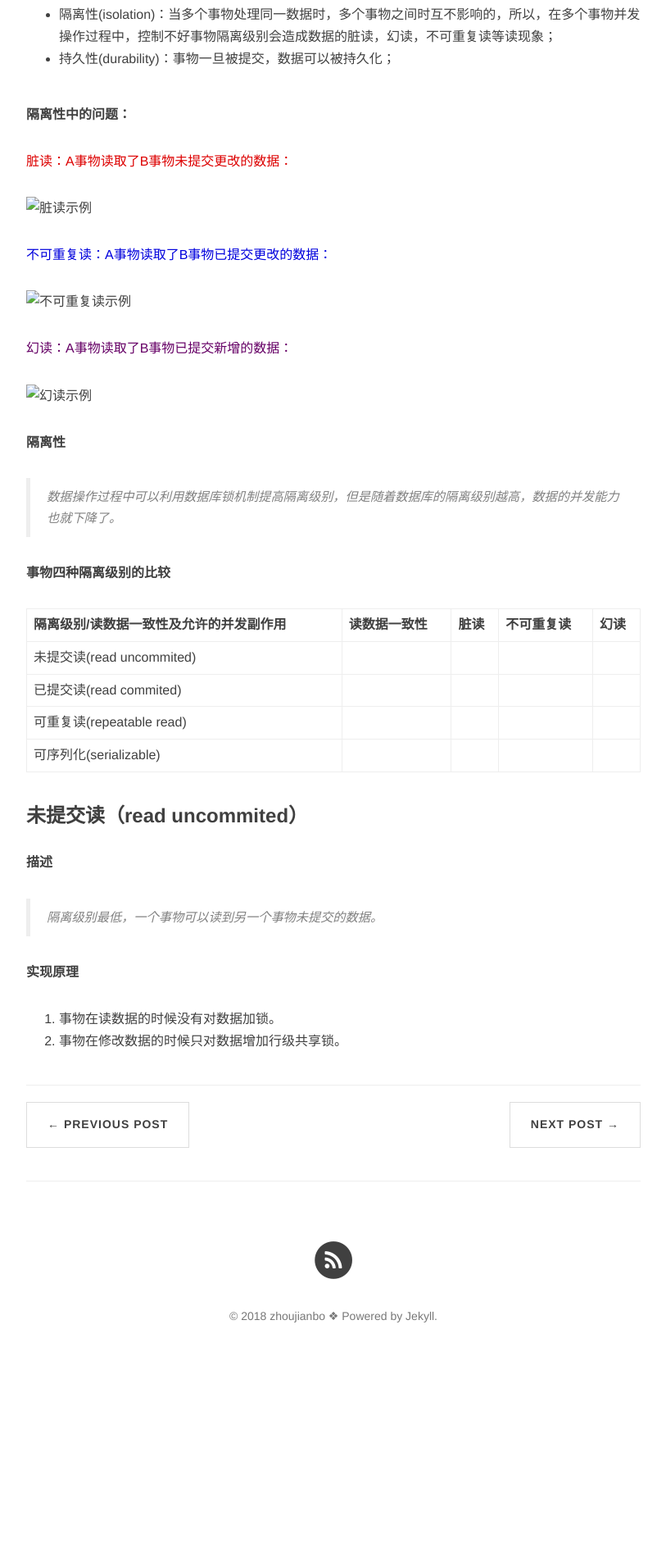
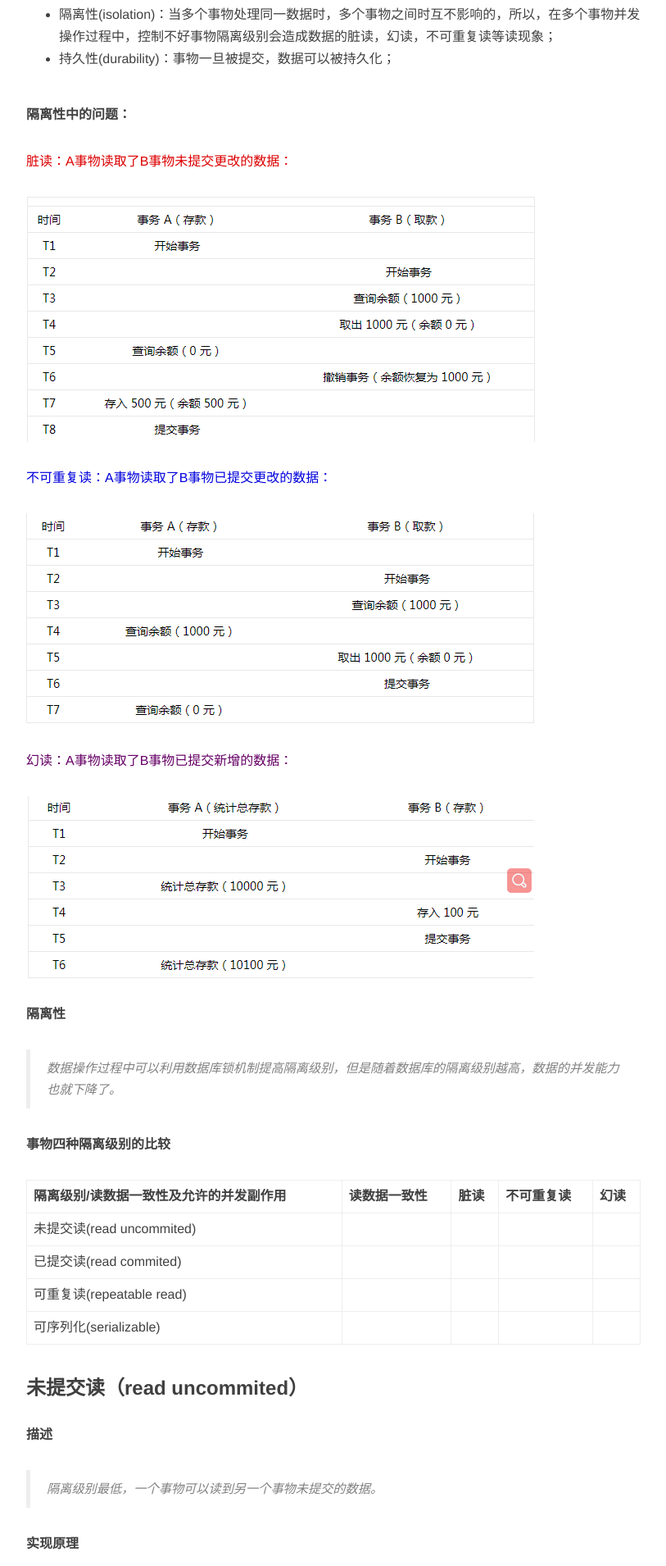
Before and after one commit to ZhouJianBoPro/ZhouJianBoPro.github.io, a Jekyll site: the page built from _posts/2018-03-21-isolation-level.md, in a window 1280 px wide. Shown: the part 619-2529 px from the top of the page at 82% size, without its empty margins (233-1046 px from the left). Built offline with Jekyll 4.4.1, drawn with Linux system fonts in a browser that asks for light colours; nearby versions of some CDN libraries; comment, search, counter and statistics services are not loaded; before the commit the page ends 2302 px from its top, so only the background shows below that.

Commit message:
defalut commit；

```diff
--- a/_posts/2018-03-21-isolation-level.md
+++ b/_posts/2018-03-21-isolation-level.md
@@ -14,13 +14,13 @@ description: 深入分析事物的隔离级别。
 
 **隔离性中的问题：**
 <font color="#dd0000">脏读：A事物读取了B事物未提交更改的数据：</font>
-![脏读示例](../images/dirtyRead.png)
+![脏读示例](/images/dirtyRead.png)
 
 <font color="#0000dd">不可重复读：A事物读取了B事物已提交更改的数据：</font>
-![不可重复读示例](../images/unrepeatableRead.png)
+![不可重复读示例](/images/unrepeatableRead.png)
 
 <font color="#660066">幻读：A事物读取了B事物已提交新增的数据：</font>
-![幻读示例](../images/fantasyRead.png)
+![幻读示例](/images/fantasyRead.png)
 
 
 **隔离性**
```
